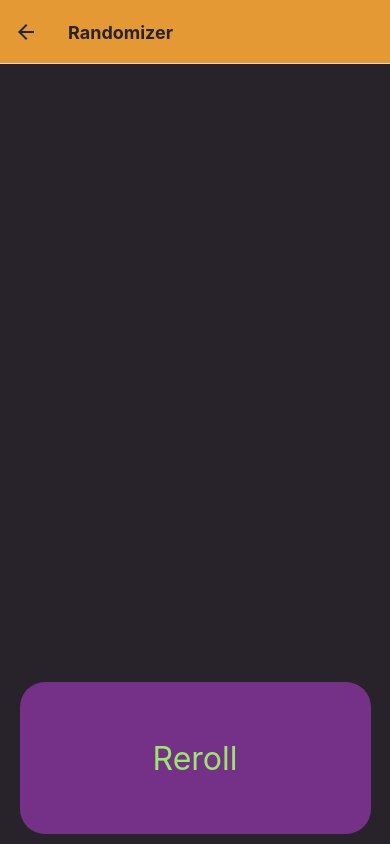
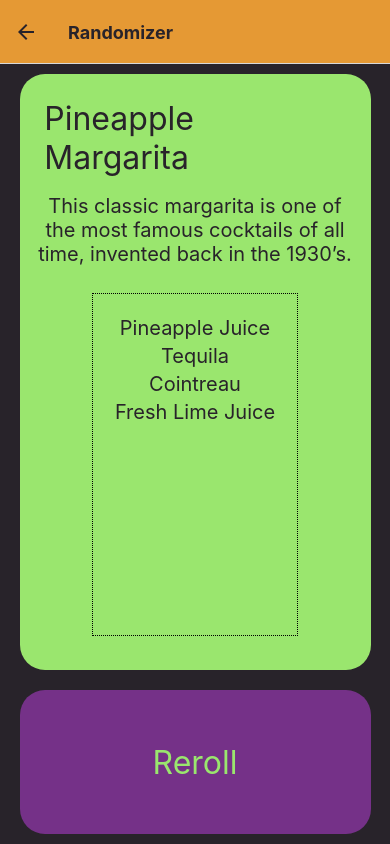
Before and after one commit to 4850-01-Senior-Project/Choose-a-Booze, a React Native app in the folder client/: screen /Randomizer in a window 390 px wide. Built offline with nearby package versions, Linux system fonts and the light colour scheme; no server answers.

Commit message:
Added Dummy Data to Randomizer

```diff
--- a/client/ui/assets/Style.js
+++ b/client/ui/assets/Style.js
@@ -22,13 +22,15 @@ export const styles = StyleSheet.create({
     color: colors.green,
   },
   h2: {
-    fontSize: 24,
+    fontSize: 32,
     color: colors.black,
+    margin: 15
   },
   p: {
-    fontSize: 16,
+    fontSize: 20,
     textAlign: 'center',
-    color: '#FFF',
+    margin: 2,
+    color: colors.black,
   },
 
   // --------------------------------------------------
@@ -52,8 +54,10 @@ export const styles = StyleSheet.create({
     justifyContent: 'center',
     marginHorizontal: '5%',
     marginVertical: '2.5%',
-    flex: 2,
     borderRadius: 25,
+    padding: '2.5%',
+    flex: 4,
+    backgroundColor: colors.green
   },
   selector: {
     textAlign: 'center',
--- a/client/ui/components/RandomizerComponents.js
+++ b/client/ui/components/RandomizerComponents.js
@@ -1,13 +1,19 @@
 import React from 'react'
-import { Text, Pressable, View } from 'react-native'
+import { Text, Pressable, View, FlatList } from 'react-native'
 import { styles, colors } from '../assets/Style.js';
 
 // --------------------------------------------------
 
-export const Discovery = ({ drink }) => {
+export const Discovery = ({ drink, description, measurement }) => {
   return (
-    <View style={{ flex: 4, minHeight: 120, minWidth: 120, backgroundColor: styles.green }}>
-      <Text style={styles.h1}>{drink}</Text>
+    <View style={styles.discovery}>
+      <Text style={styles.h2}>{drink}</Text>
+      <Text style={styles.p}>{description}</Text>
+      <FlatList
+        style={{ borderStyle: 'dotted', borderWidth: 1, margin: 25, padding: 20 }}
+        data={measurement}
+        renderItem={({ item }) => <Text style={styles.p}>{item}</Text>}
+      />
     </View >
   );
 }
--- a/client/ui/screens/Randomizer.js
+++ b/client/ui/screens/Randomizer.js
@@ -23,7 +23,9 @@ export default function Randomizer() {
   return (
     <View style={{ flex: 1, backgroundColor: colors.black }}>
       <Discovery
-        drink={drink}
+        drink={'Pineapple Margarita'}
+        description={'This classic margarita is one of the most famous cocktails of all time, invented back in the 1930’s.'}
+        measurement={['Pineapple Juice', 'Tequila', 'Cointreau', 'Fresh Lime Juice']}
       />
       <Reroll />
     </View>
```
